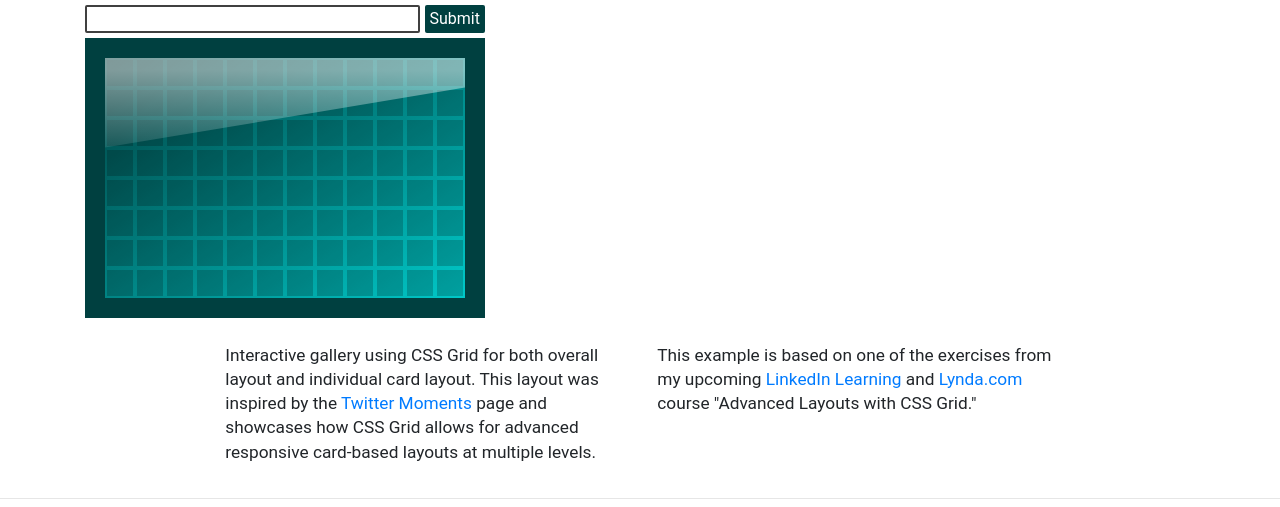
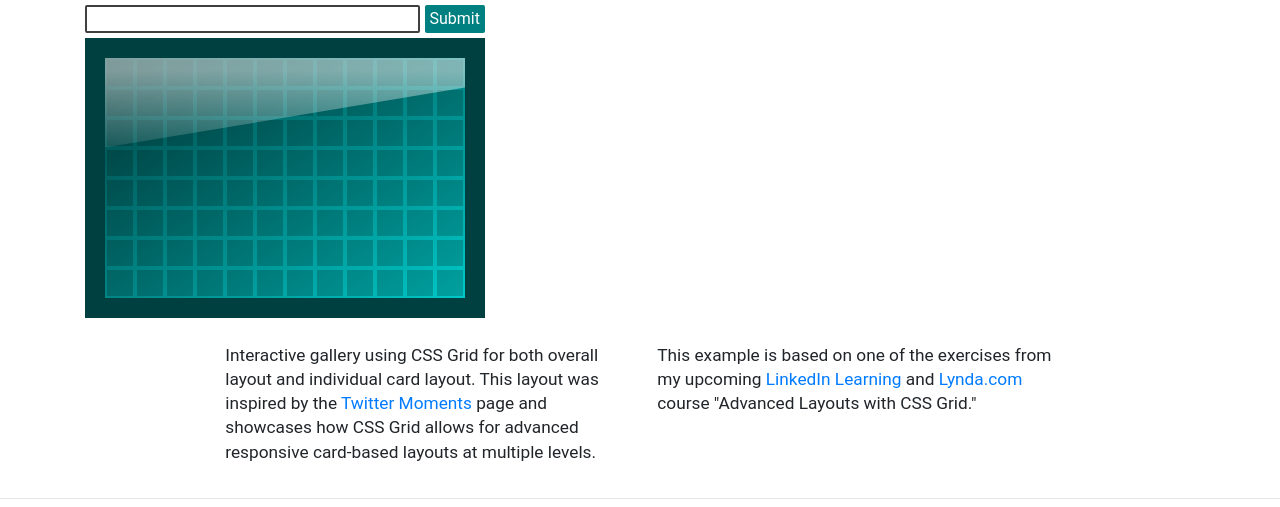
Before and after one commit to stewilondanga/istemil, a plain HTML site: page index.html in a window 1280 px wide. In both pictures the pointer is over the button "Submit". Shown: the top 507 px of the page. Drawn offline with nearby package versions, Linux system fonts and the light colour scheme.

Commit message:
add css/styles.css

```diff
--- a/css/styles.css
+++ b/css/styles.css
@@ -144,12 +144,12 @@ code {
   border-radius: 2px;
 }
 
-/*.container .input-box #submit-btn:hover {
+.container .input-box #submit-btn:hover {
   background-color: #008080;
   cursor: pointer;
 }
 
-body {
+/*body {
   width: 100vw;
   height: 100vh;
   display: flex;
```
